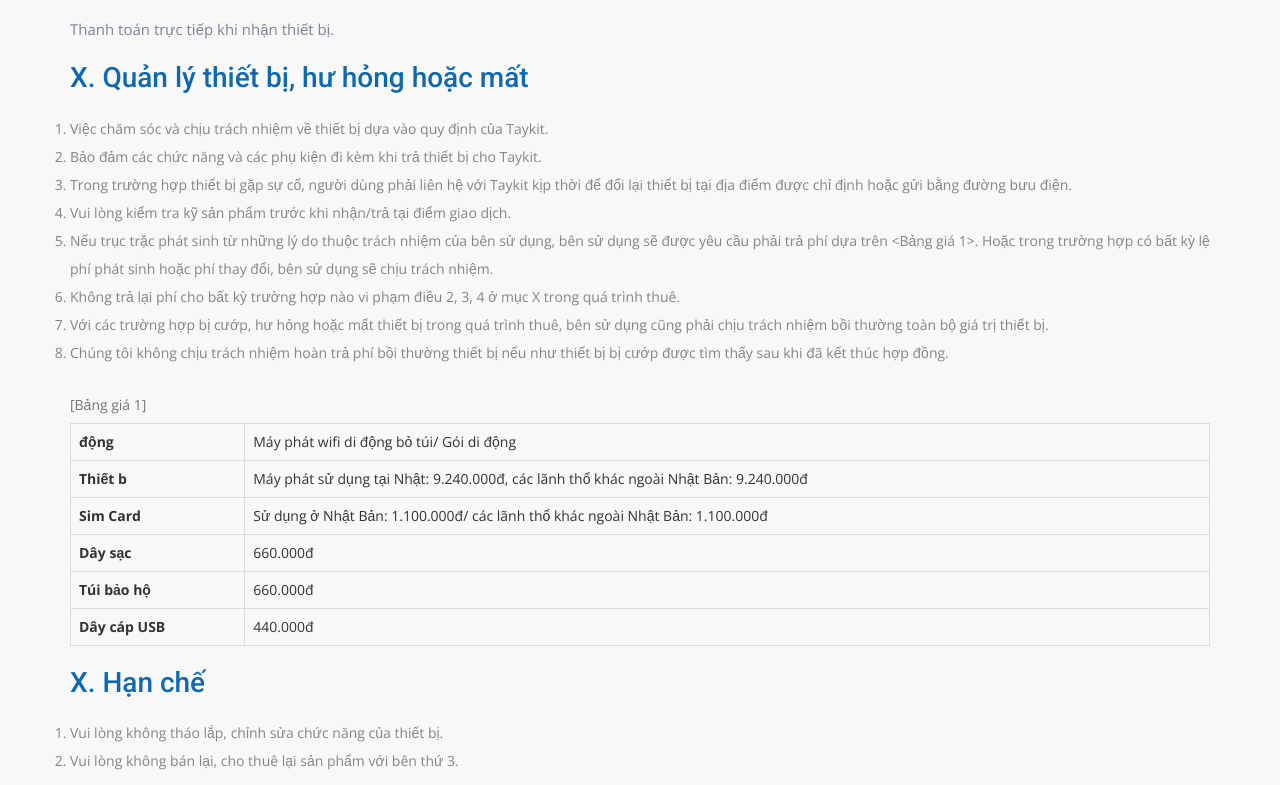
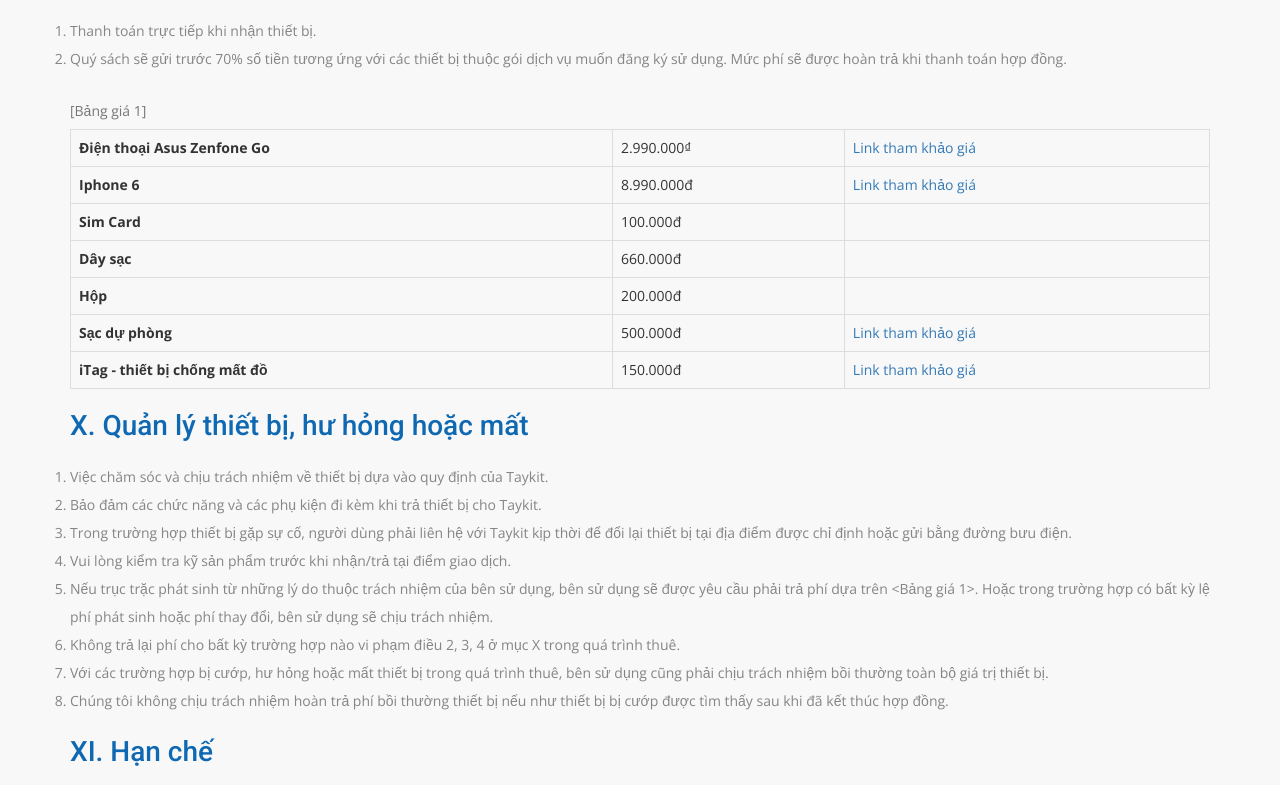
Before and after one commit to kskull41196/taykit, a plain HTML site: page index.html in a window 1280 px wide. Shown: the part 5723-6508 px from the top of the page. Drawn offline with nearby package versions, Linux system fonts and the light colour scheme.

Commit message:
Done policy

```diff
--- a/index.html
+++ b/index.html
@@ -622,7 +622,43 @@ Trong trường hợp hủy hợp đồng, vui lòng liên hệ Taykit&nbsp;tron
 </li>
 </ol>
 <h3 style="color: #0E68B2">IX. Thanh toán</h3>
-<p>Thanh toán trực tiếp khi nhận thiết bị.</p>
+<ol>
+<li>Thanh toán trực tiếp khi nhận thiết bị.</li>
+<li>Quý sách sẽ gửi trước 70% số tiền tương ứng với các thiết bị thuộc gói dịch vụ muốn đăng ký sử dụng. Mức phí sẽ được hoàn trả khi thanh toán hợp đồng.</li>
+</ol>
+<table class="table table-bordered"><caption>[Bảng giá 1]</caption>
+<tbody>
+<tr><th>Điện thoại Asus Zenfone Go</th>
+<td>2.990.000₫</td>
+<td><a href="https://www.thegioididong.com/dtdd/asus-zenfone-go-zc500tg">Link tham khảo giá</a></td>
+</tr>
+<tr><th>Iphone 6</th>
+<td>8.990.000đ</td>
+<td><a href="https://www.thegioididong.com/dtdd/iphone-6-32gb-gold">Link tham khảo giá</a></td>
+</tr>
+<tr><th>Sim Card</th>
+<td>100.000đ</td>
+<td></td>
+</tr>
+<tr><th>Dây sạc</th>
+<td>660.000đ</td>
+<td></td>
+</tr>
+<tr><th>Hộp</th>
+<td>200.000đ</td>
+<td></td>
+</tr>
+<tr><th>Sạc dự phòng</th>
+<td>500.000đ</td>
+<td><a href="https://www.thegioididong.com/sac-dtdd/pin-sac-du-phong-polymer-10000-mah-esaver-pj-jp82">Link tham khảo giá</a></td>
+</tr>
+<tr><th>iTag - thiết bị chống mất đồ</th>
+<td>150.000đ</td>
+<td><a href="http://www.lazada.vn/thiet-bi-dinh-vi-onex-smart-itag-bluetooth-40-den-1348454.html?offer_id=271&affiliate_id=4799&offer_name=VN+Data-feed_0&affiliate_name=VN+-+Websosanh.vn&transaction_id=1023f9643cbeb43a381b97040f3a1d&aff_source=&key=thiet-bi-dinh-vi-onex-smart-itag-bluetooth-40-Den-1348454.html">Link tham khảo giá</a></td>
+</tr>
+</tr>
+</tbody>
+</table>
 <h3 style="color: #0E68B2">X. Quản lý thiết bị, hư hỏng hoặc mất</h3>
 <ol>
 <li>Việc chăm sóc và chịu trách nhiệm về thiết bị dựa vào quy định của Taykit.</li>
@@ -634,29 +670,7 @@ Trong trường hợp hủy hợp đồng, vui lòng liên hệ Taykit&nbsp;tron
 <li>Với các trường hợp bị cướp, hư hỏng hoặc mất thiết bị trong quá trình thuê, bên sử dụng cũng phải chịu trách nhiệm bồi thường toàn bộ giá trị thiết bị.</li>
 <li>Chúng tôi không chịu trách nhiệm hoàn trả phí bồi thường thiết bị nếu như thiết bị bị cướp được tìm thấy sau khi đã kết thúc hợp đồng.</li>
 </ol>
-<table class="table table-bordered"><caption>[Bảng giá 1]</caption>
-<tbody>
-<tr><th>động</th>
-<td>Máy phát wifi di động bỏ túi/ Gói di động</td>
-</tr>
-<tr><th>Thiết b</th>
-<td>Máy phát sử dụng tại Nhật: 9.240.000đ, các lãnh thổ khác ngoài Nhật Bản: 9.240.000đ</td>
-</tr>
-<tr><th>Sim Card</th>
-<td>Sử dụng ở Nhật Bản: 1.100.000đ/ các lãnh thổ khác ngoài Nhật Bản: 1.100.000đ</td>
-</tr>
-<tr><th>Dây sạc</th>
-<td>660.000đ</td>
-</tr>
-<tr><th>Túi bảo hộ</th>
-<td>660.000đ</td>
-</tr>
-<tr><th>Dây cáp USB</th>
-<td>440.000đ</td>
-</tr>
-</tbody>
-</table>
-<h3 style="color: #0E68B2">X. Hạn chế</h3>
+<h3 style="color: #0E68B2">XI. Hạn chế</h3>
 <ol>
 <li>Vui lòng không tháo lắp, chỉnh sửa chức năng của thiết bị.</li>
 <li>Vui lòng không bán lại, cho thuê lại sản phẩm với bên thứ 3.</li>
@@ -677,17 +691,17 @@ Trong trường hợp hủy hợp đồng, vui lòng liên hệ Taykit&nbsp;tron
 </ol>
 </li>
 </ol>
-<h3 style="color: #0E68B2">XV. Thay đổi hợp đồng</h3>
+<h3 style="color: #0E68B2">XIV. Thay đổi hợp đồng</h3>
 <p>AnnamTelecom&nbsp;có quyền thay đổi giá trong hợp đồng mà không cần thông báo trước. Mọi thay đổi về giá cả sẽ được thông báo trên trang web chính thức của <a href="http://taykit.innoway.mobi/">Taykit</a>.</p>
-<h3 style="color: #0E68B2">XVI. Kết thúc hợp đồng</h3>
-<p>Taykit&nbsp;cam kết chỉ sử dụng thông tin khách hàng với mục đích thương mại.</p>
-<h3 style="color: #0E68B2">XVII. Direction of Service Provide</h3>
+<h3 style="color: #0E68B2">XV. Chính sách bảo mật</h3>
+<p>Taykit&nbsp;cam kết không sử dụng bất cứ thông tin khách hàng nào với bất kỳ mục đích cho các tổ chức bên ngoài.</p>
+<h3 style="color: #0E68B2">XVI. Direction of Service Provide</h3>
 <ol>
 <li>Bên sử dụng phải tìm hiểu trước khi sử dụng dịch vụ Taykit&nbsp;thông qua các tài liệu, trang web, đặc biệt là bất kỳ sự thay đổi về nội dung kinh doanh.</li>
 <li>Bên sử dụng phải chịu mọi trách nhiệm liên quan đến việc sử dụng dịch vụ do Taykit&nbsp;cung cấp. Taykit&nbsp;sẽ không có bất kỳ nghĩa vụ nào đối với những vấn đề do khách gây ra trong quá trình sử dụng.</li>
 <li>Sẽ không có bất kỳ thông báo nào liên quan đến lỗi kết nối do thiên tai gây ra.</li>
 </ol>
-<h3 style="color: #0E68B2">XVIII. Thẩm quyền của luật pháp hiện hành</h3>
+<h3 style="color: #0E68B2">XVII. Thẩm quyền của luật pháp hiện hành</h3>
 <p>Bên sử dụng có nghĩa vụ tuân thủ pháp luật Việt Nam trong trường hợp xảy ra tranh chấp với các Điều khoản sử dụng và Bảng quy định này.</p>
 </div>
 
```
